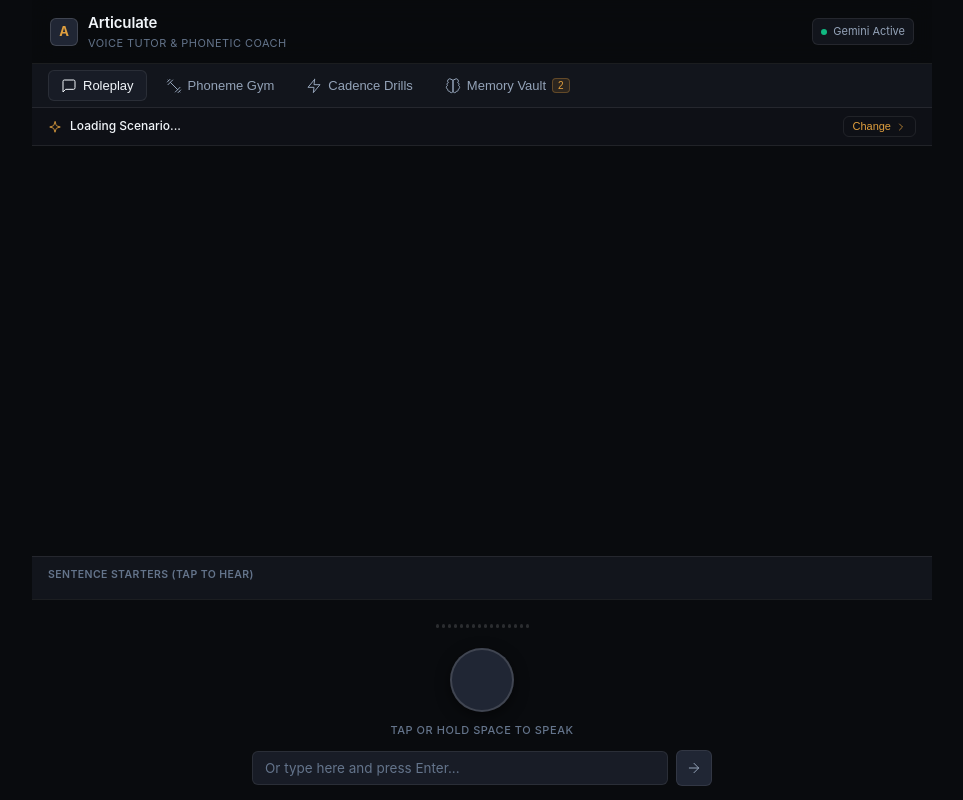
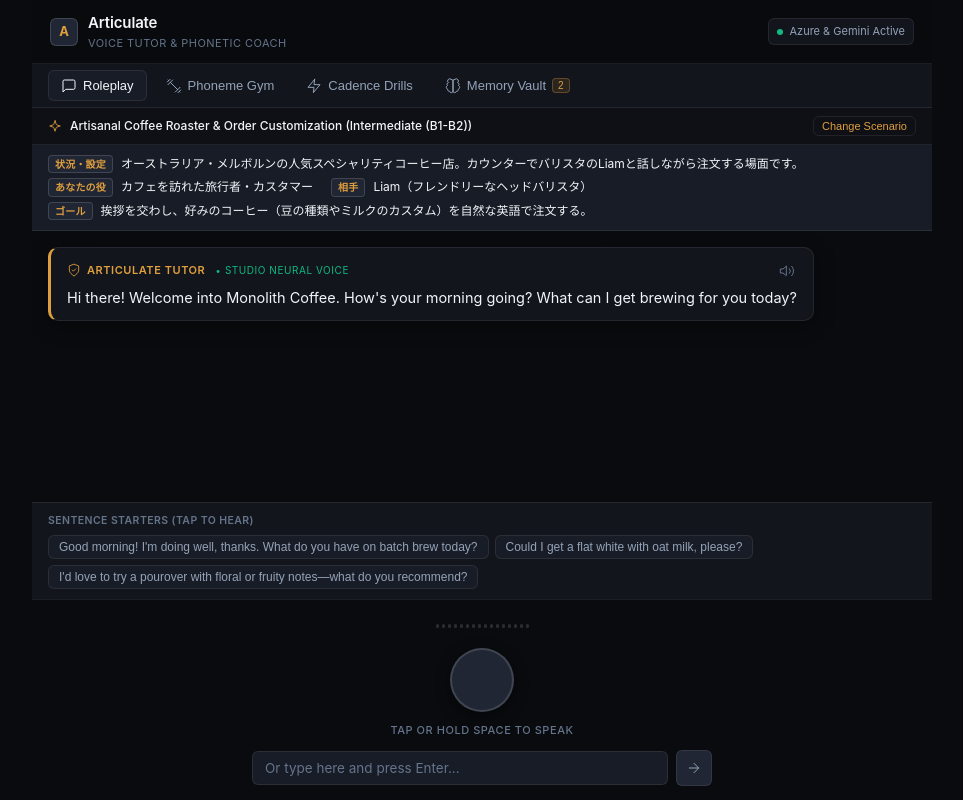
Before and after one commit to zak-yn/articulate-tutor, a website with bundled scripts: page public/index.html in a window 1280 px wide. Shown: the whole page, without its empty margins (158-1121 px from the left). Built offline with nearby package versions, Linux system fonts and the light colour scheme; files whose address does not match are found by name.

Commit message:
fix: instant synchronous default scenario render, Network-First SW strategy, and eliminate Loading Scenario freeze

```diff
--- a/public/index.html
+++ b/public/index.html
@@ -25,7 +25,7 @@
       <div class="header-actions">
         <div class="status-badge" id="system-status-badge">
           <span class="status-dot"></span>
-          <span id="system-status-text">Gemini Active</span>
+          <span id="system-status-text">Azure & Gemini Active</span>
         </div>
       </div>
     </header>
@@ -55,7 +55,7 @@
     <div class="context-bar" id="context-bar">
       <div class="context-title">
         <span data-icon="sparkles" data-icon-class="w-3.5 h-3.5" style="color: var(--accent-amber);"></span>
-        <span id="context-title-text">Loading Scenario...</span>
+        <span id="context-title-text">Artisanal Coffee Roaster & Order Customization (Intermediate (B1-B2))</span>
       </div>
       <button class="context-selector-btn" id="context-selector-btn">
         <span>Change</span>
--- a/public/js/app.js
+++ b/public/js/app.js
@@ -2,6 +2,26 @@ import { Icons } from "./icons.js";
 import { AudioRecorder } from "./audioRecorder.js";
 import { AudioPlayer } from "./audioPlayer.js";
 import { FsrsDatabase } from "./fsrsDb.js";
+
+const DEFAULT_SCENARIO = {
+  id: "specialty_cafe",
+  title: "Artisanal Coffee Roaster & Order Customization",
+  category: "Daily Life & Travel",
+  level: "Intermediate (B1-B2)",
+  persona: "Liam, Head Barista at a specialty roastery in Melbourne",
+  settingJa: "オーストラリア・メルボルンの人気スペシャリティコーヒー店。カウンターでバリスタのLiamと話しながら注文する場面です。",
+  yourRoleJa: "カフェを訪れた旅行者・カスタマー",
+  partnerJa: "Liam（フレンドリーなヘッドバリスタ）",
+  goalJa: "挨拶を交わし、好みのコーヒー（豆の種類やミルクのカスタム）を自然な英語で注文する。",
+  context: "Order a complex specialty pourover and customize your dairy preference while discussing tasting notes.",
+  systemGoal: "Practice natural conversational speed, food ordering nuances, and clarifying questions.",
+  initialGreeting: "Hi there! Welcome into Monolith Coffee. How's your morning going? What can I get brewing for you today?",
+  scaffoldingHints: [
+    "Good morning! I'm doing well, thanks. What do you have on batch brew today?",
+    "Could I get a flat white with oat milk, please?",
+    "I'd love to try a pourover with floral or fruity notes—what do you recommend?"
+  ]
+};
 
 class ArticulateApp {
   constructor() {
@@ -11,12 +31,12 @@ class ArticulateApp {
 
     this.activeMode = "roleplay"; // 'roleplay' | 'gym' | 'drill' | 'vault'
     this.catalog = {
-      roleplayScenarios: [],
+      roleplayScenarios: [DEFAULT_SCENARIO],
       speakingDrills: [],
       minimalPairs: []
     };
 
-    this.activeScenario = null;
+    this.activeScenario = DEFAULT_SCENARIO;
     this.activeGymPair = null;
     this.activeDrillPrompt = null;
 
@@ -27,12 +47,14 @@ class ArticulateApp {
     this.init();
   }
 
-  async init() {
+  init() {
     this.renderIcons();
     this.bindEvents();
-    await this.fetchStatusAndCatalog();
+    // Instant zero-latency rendering of default scenario
+    this.startScenarioSession();
     this.updateVaultBadge();
-    this.startScenarioSession();
+    // Non-blocking background sync of full catalog and server health
+    this.fetchStatusAndCatalog();
   }
 
   renderIcons() {
@@ -129,16 +151,19 @@ class ArticulateApp {
   async fetchStatusAndCatalog() {
     try {
       const [scenRes, statusRes] = await Promise.all([
-        fetch("/api/scenarios"),
-        fetch("/api/status")
+        fetch("/api/scenarios").catch(() => null),
+        fetch("/api/status").catch(() => null)
       ]);
-      if (scenRes.ok) {
+      if (scenRes && scenRes.ok) {
         this.catalog = await scenRes.json();
-        this.activeScenario = this.catalog.roleplayScenarios[0] || null;
-        this.activeGymPair = this.catalog.minimalPairs[0] || null;
-        this.activeDrillPrompt = this.catalog.speakingDrills[0]?.prompts[0] || null;
+        if (this.catalog.roleplayScenarios && this.catalog.roleplayScenarios.length > 0) {
+          this.activeScenario = this.catalog.roleplayScenarios[0];
+          this.renderRoleplayContext();
+        }
+        this.activeGymPair = this.catalog.minimalPairs?.[0] || null;
+        this.activeDrillPrompt = this.catalog.speakingDrills?.[0]?.prompts?.[0] || null;
       }
-      if (statusRes.ok) {
+      if (statusRes && statusRes.ok) {
         const stat = await statusRes.json();
         const badgeText = document.getElementById("system-status-text");
         if (badgeText) {
```
Also changed, not shown: AGENTS.md (+4 -0 lines), public/sw.js (+14 -7 lines).
